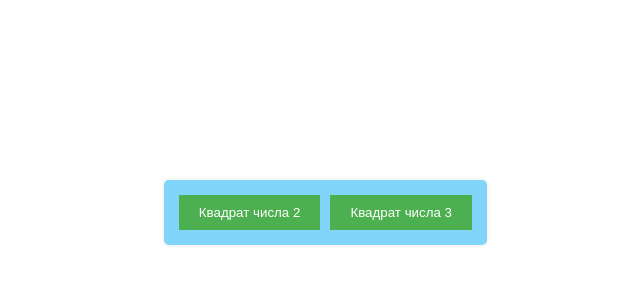
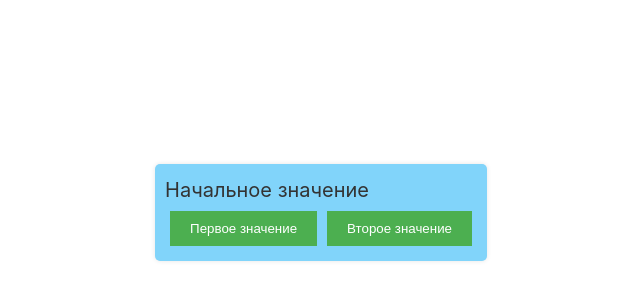
Before and after one commit to rayssssbush/vue_uch, a Vue app: page / in a window 1280 px wide. Shown: the part 188-488 px from the top of the page, without its empty margins (153-793 px from the left). Built offline with nearby package versions, Linux system fonts and the light colour scheme.

Commit message:
Задание 11

```diff
--- a/src/App.vue
+++ b/src/App.vue
@@ -4,25 +4,32 @@ import TheWelcome from './components/TheWelcome.vue'
 </script>
 <template>
 	<div>
-		<!-- Кнопки для вывода квадратов чисел -->
-		<button @click="showSquare(2)">Квадрат числа 2</button>
-		<button @click="showSquare(3)">Квадрат числа 3</button>
+		<!-- Абзац для вывода содержимого свойства text -->
+		<p>{{ text }}</p>
+
+		<!-- Кнопки для изменения значения text -->
+		<button @click="changeText('Первое значение')">Первое значение</button>
+		<button @click="changeText('Второе значение')">Второе значение</button>
 	</div>
 </template>
 
 <script>
 export default {
+	data() {
+		return {
+			text: 'Начальное значение', // Исходное значение свойства text
+		}
+	},
 	methods: {
-		// Метод для вывода квадрата числа через alert
-		showSquare(number) {
-			alert(`Квадрат числа ${number}: ${number * number}`)
+		// Метод для изменения значения text
+		changeText(newText) {
+			this.text = newText
 		},
 	},
 }
 </script>
 
 <style scoped>
-/* Стили по желанию */
 button {
 	padding: 10px 20px;
 	background-color: #4caf50;
```
